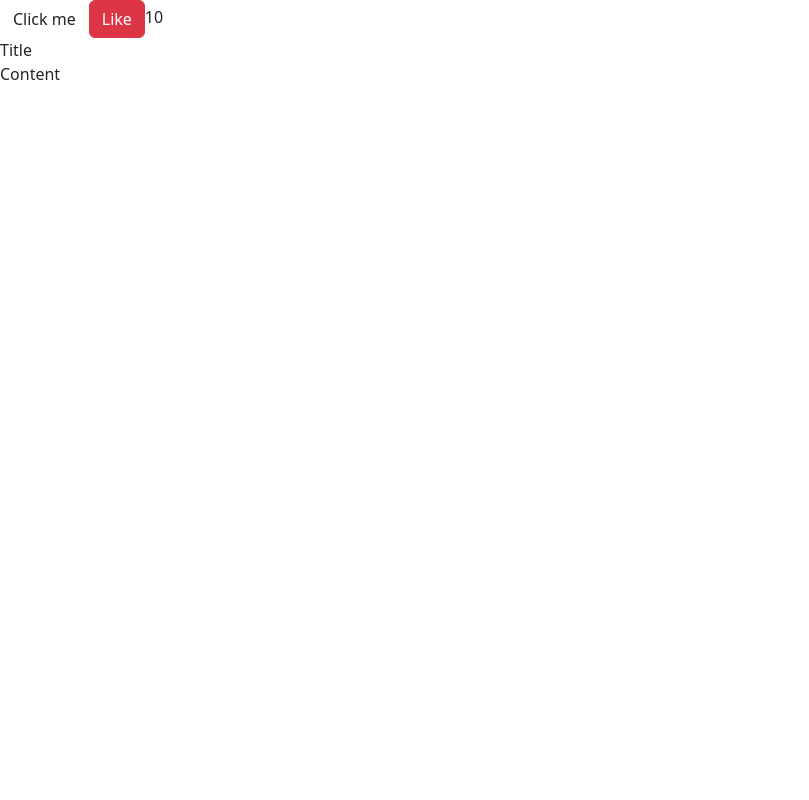
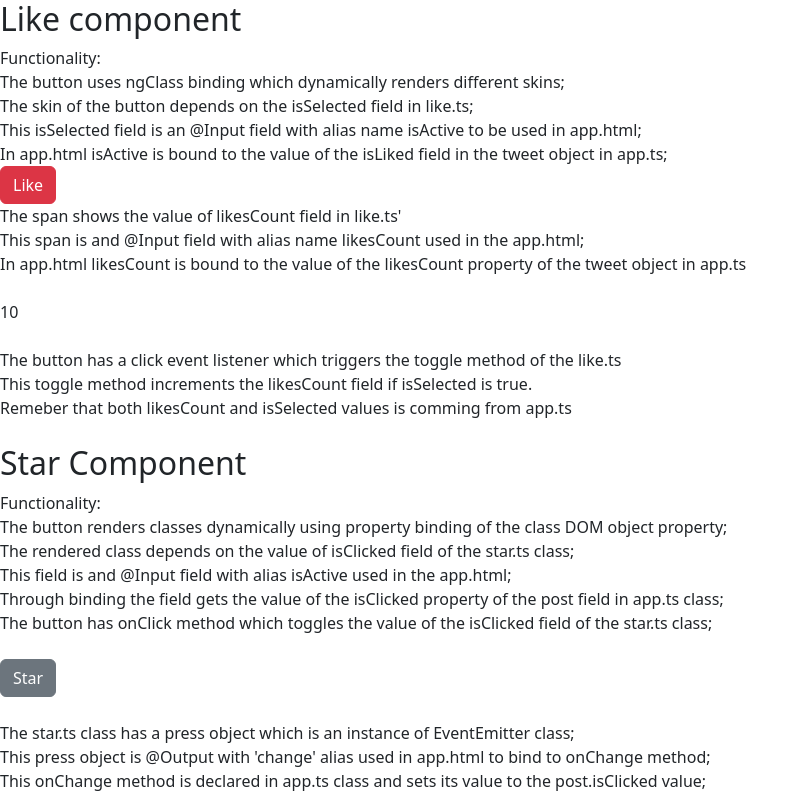
Before and after one commit to KirilKaloyanov/first-steps-angular, an Angular app: page / in a window 1280 px wide. Shown: the top 800 px of the page, without its empty margins (0-809 px from the left). Built offline with nearby package versions, Linux system fonts and the light colour scheme.

Commit message:
Add comments about property, class, event binding

```diff
--- a/src/app/app.component.html
+++ b/src/app/app.component.html
@@ -1,5 +1,7 @@
+
+<like [isActive]="tweet.isLiked" [likesCount]="tweet.likesCount"></like>
+<br>
 <star [isActive]="post.isClicked" (change)="onChange($event)"></star>
-<like [likesCount]="tweet.likesCount" [isActive]="tweet.isLiked"></like>
 <br>
 
-<zippy title="Title">Content</zippy>
+<zippy title="This title is a string set in the title attribute of the zippy component used in app.html. It changes the value of the title class field of the zippy component which is marked as @Input">This is content inside the zippy component when used in the app.html which is injected in zippy.html through the ng-content tag.</zippy>
--- a/src/app/app.component.ts
+++ b/src/app/app.component.ts
@@ -5,17 +5,22 @@ import { Component } from '@angular/core';
   templateUrl: './app.component.html'
 })
 export class AppComponent {
+
+  // Like Component
+  tweet = {
+    isLiked: true,
+    likesCount: 10
+  }
+
+  // Star component
   post = {
     title: 'Post',
     isClicked: false
   }
 
   onChange(isChanged: boolean) {
-    console.log('Change occurred!', isChanged);
+    this.post.isClicked = isChanged;
+    console.log('Change occurred!', this.post.isClicked);
   }
 
-  tweet = {
-    isLiked: true,
-    likesCount: 10
-  }
 }
--- a/src/app/app.module.ts
+++ b/src/app/app.module.ts
@@ -4,20 +4,18 @@ import { FormsModule } from '@angular/forms';
 
 import { AppComponent } from './app.component';
 import { CoursesComponent } from './courses.component';
-import { CourseComponent } from './course/course.component';
 import { CoursesService } from './courses.service';
 import { SummaryPipe } from './summary.pipe';
 import { StarComponent } from './star/star.component';
 import { TitlesComponent } from './titles/titles.component';
-import { CapitalizePipe } from './capitalize.pipe';
+import { CapitalizePipe } from './titles/capitalize.pipe';
+import { ZippyComponent } from './zippy.componet';
 import { LikeComponent } from './like.component';
-import { ZippyComponent } from './zippy.componet';
 
 @NgModule({
   declarations: [
     AppComponent,
     CoursesComponent,
-    CourseComponent,
     SummaryPipe,
     StarComponent,
     TitlesComponent,
--- a/src/app/course/course.component.html
+++ /dev/null
@@ -1 +0,0 @@
-<p>course works!</p>
--- a/src/app/course/course.component.ts
+++ /dev/null
@@ -1,15 +0,0 @@
-import { Component, OnInit } from '@angular/core';
-
-@Component({
-  selector: 'app-course',
-  templateUrl: './course.component.html',
-  styleUrls: []
-})
-export class CourseComponent implements OnInit {
-
-  constructor() { }
-
-  ngOnInit(): void {
-  }
-
-}
--- a/src/app/like.component.ts
+++ b/src/app/like.component.ts
@@ -1,19 +1,40 @@
-import { Component, Input } from "@angular/core";
+import { Component, Input } from '@angular/core';
 
 @Component({
   selector: 'like',
   template: `
-        <button class="btn" [ngClass]="isSelected ? 'btn-danger' : 'btn-secondary'" (click)="toggle()"> Like </button>
-        <span>{{likesCount}}</span>
-    `
-
+    <h2>Like component</h2>
+    <div>Functionality: </div>
+    <div>The button uses ngClass binding which dynamically renders different skins;</div>
+    <div>The skin of the button depends on the isSelected field in like.ts;</div>
+    <div>This isSelected field is an @Input field with alias name isActive to be used in app.html;</div>
+    <div>In app.html isActive is bound to the value of the isLiked field in the tweet object in app.ts;</div>
+    <button
+      class="btn"
+      [ngClass]="isSelected ? 'btn-danger' : 'btn-secondary'"
+      (click)="toggle()"
+    >
+      Like
+    </button>
+    <div>The span shows the value of likesCount field in like.ts'</div>
+    <div>This span is and @Input field with alias name likesCount used in the app.html;</div>
+    <div>In app.html likesCount is bound to the value of the likesCount property of the tweet object in app.ts</div>
+    <br>
+    <span>{{ likesCount }}</span>
+    <br>
+    <br>
+    <div>The button has a click event listener which triggers the toggle method of the like.ts</div>
+    <div>This toggle method increments the likesCount field if isSelected is true.</div>
+    <div>Remeber that both likesCount and isSelected values is comming from app.ts</div>
+    <div>
+  `,
 })
 export class LikeComponent {
   @Input('isActive') isSelected: boolean = false;
   @Input('likesCount') likesCount: number = 0;
 
   toggle() {
-        if (!this.isSelected ) this.likesCount++;
+    if (!this.isSelected) this.likesCount++;
     else this.likesCount--;
     this.isSelected = !this.isSelected;
   }
--- a/src/app/star/star.component.ts
+++ b/src/app/star/star.component.ts
@@ -3,27 +3,37 @@ import { Component, Input, Output, EventEmitter } from '@angular/core';
 @Component({
   selector: 'star',
   template: `
-  <!-- <button class='btn' [ngClass]='isActive ? "btn-danger" : "btn-warning"' (click)='toggle()'>Click me</button> -->
-  <button
-    class='btn'
-    [class.btn-warning]='isClicked'
-    (click)='onClick()'
-  >
-    Click me
-  </button>
-`,
-  styleUrls: []
+    <h2>Star Component</h2>
+    <div>Functionality:</div>
+    <div>The button renders classes dynamically using property binding of the class DOM object property;</div>
+    <div>The rendered class depends on the value of isClicked field of the star.ts class;</div>
+    <div>This field is and @Input field with alias isActive used in the app.html;</div>
+    <div>Through binding the field gets the value of the isClicked property of the post field in app.ts class;</div>
+    <div>The button has onClick method which toggles the value of the isClicked field of the star.ts class;</div>
+    <br>
+    <button
+      class="btn"
+      [class.btn-warning]="isClicked"
+      [class.btn-secondary]="!isClicked"
+      (click)="onClick()"
+    >
+      Star
+    </button>
+    <br>
+    <br>
+    <div>The star.ts class has a press object which is an instance of EventEmitter class;</div>
+    <div>This press object is @Output with 'change' alias used in app.html to bind to onChange method;</div>
+    <div>This onChange method is declared in app.ts class and sets its value to the post.isClicked value;</div>
+  `,
+  styleUrls: [],
 })
 export class StarComponent {
-  // toggle() {this.isActive = !this.isActive;}
-  // isActive = false;
 
   @Input('isActive') isClicked: boolean = false;
-  @Output('change') click = new EventEmitter();
+  @Output('change') press = new EventEmitter();
 
   onClick() {
     this.isClicked = !this.isClicked;
-    this.click.emit(this.isClicked);
+    this.press.emit(this.isClicked);
   }
-
 }
--- a/src/app/zippy.componet.ts
+++ b/src/app/zippy.componet.ts
@@ -1,14 +1,20 @@
+// Examples for property binding
+
 import { Component, Input } from '@angular/core';
 
 @Component({
     selector: 'zippy',
     template: `
+        <h2>Zippy Component - example of property bindings</h2>
         <div> {{title}}</div>
+        <div [textContent]="subtitleField"></div>
+        <div [textContent]="'This is just a string bind to the textContent property in zippy.html'"></div>
         <ng-content></ng-content>
     `
 })
 
 
 export class ZippyComponent {
-@Input('title') title: string='nottitle';
+@Input('title') title: string='blank'; //example of two-way binding
+subtitleField: string = 'This subtitle is a class field in Zippy component bind to the textContent property of the DOM object "div".';
 }
```
Also changed, not shown: src/app/titles/capitalize.pipe.ts (renamed from src/app/capitalize.pipe.ts). Lines whose indentation alone changed are shown as unchanged.
